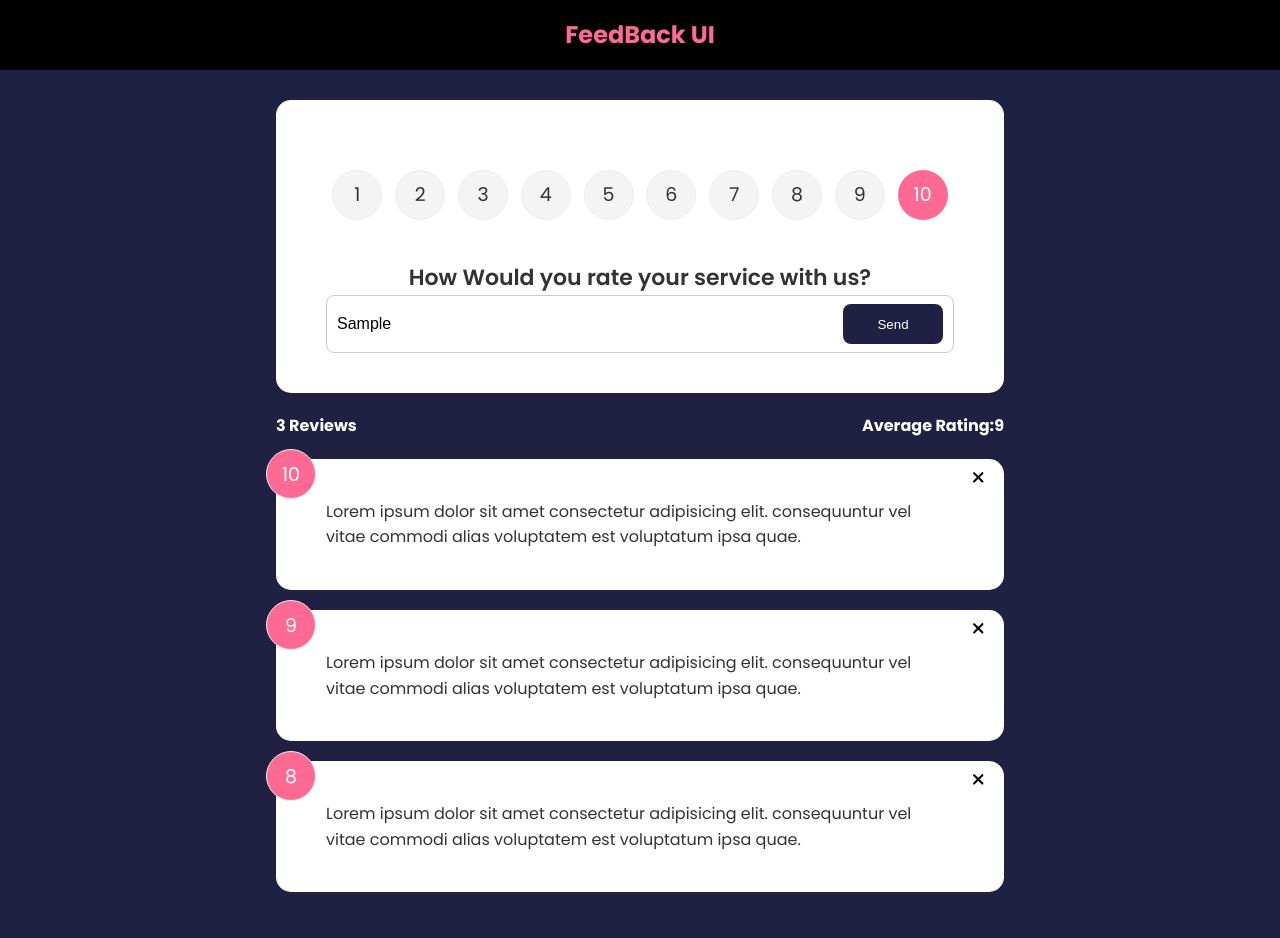
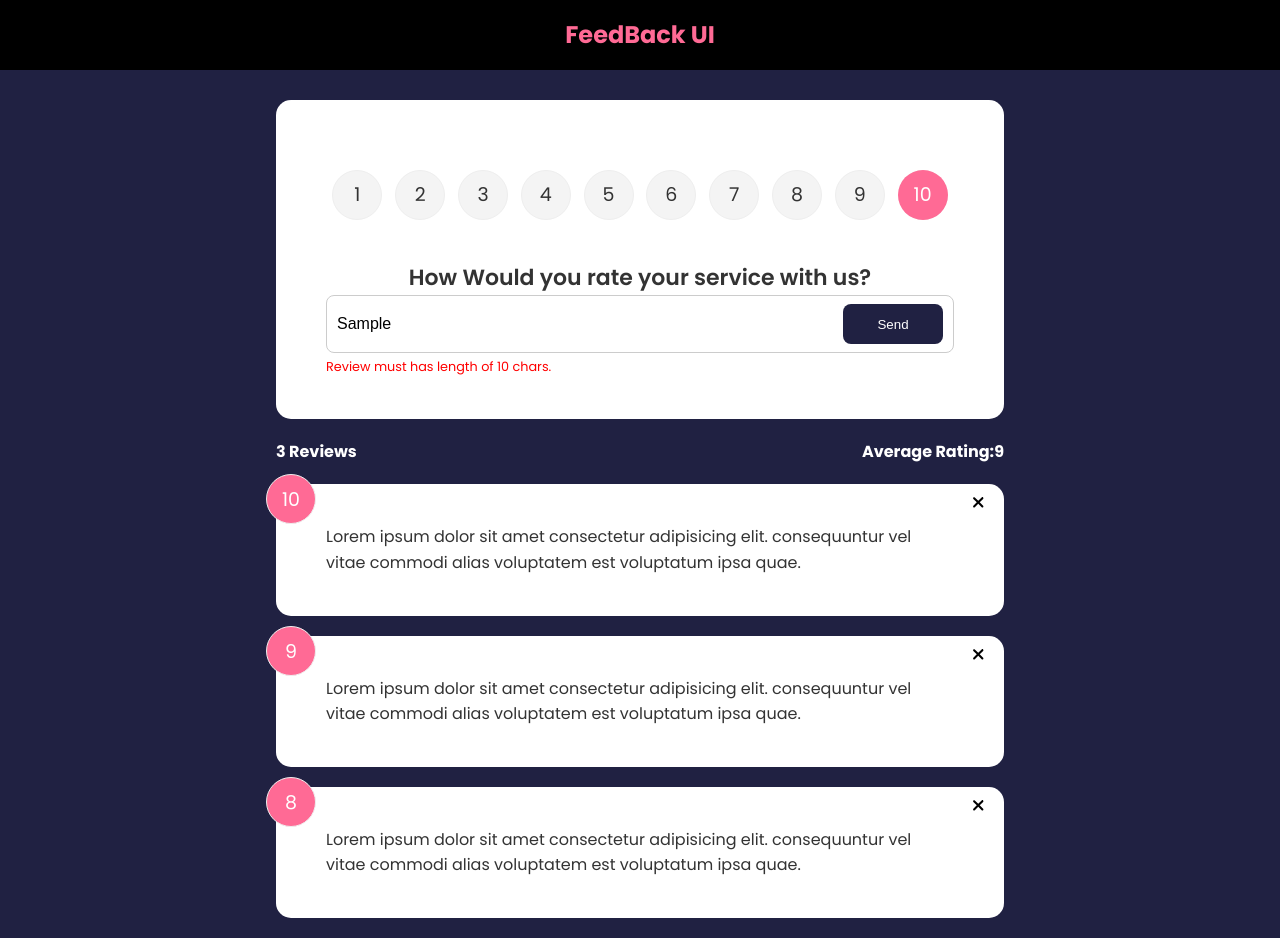
Before and after one commit to Muneeb-Aslam/feedback, a React (Vite) app: page / in a window 1280 px wide. Both pictures are taken after typing "Sample" into the empty fields and a click on the button "Send". Before the commit the page ends 912 px from the top, so only its background shows below. Built offline with nearby package versions, Linux system fonts and the light colour scheme.

Commit message:
error msg

```diff
--- a/src/App.css
+++ b/src/App.css
@@ -5,6 +5,13 @@
   margin: 0;
   padding: 0;
   list-style-type: none;
+}
+
+.msg{
+  color:red;
+  font-weight: 500;
+  font-size: .8rem;
+  width: 100%;
 }
 
 body {
--- a/src/components/feedbackform.tsx
+++ b/src/components/feedbackform.tsx
@@ -9,10 +9,13 @@
 const FeedbackForm: React.FC<props> = ({ add }) => {
   const [value, setValue] = useState<string>("");
   const [rating, setRating] = useState<number>(10);
-
-  const handleSubmit = (e:any) => {
+  const [msg, setMsg] = useState<string>("");
+  const handleSubmit = (e: any) => {
     e.preventDefault();
-    if (value.trim().length > 10) add({ value, rating });
+    if (value.trim().length > 10) {
+      setMsg("");
+      add({ value, rating });
+    } else setMsg("Review must has length of 10 chars.");
   };
   return (
     <div className="card">
@@ -34,6 +37,7 @@
             Send
           </button>
         </div>
+        {msg.length > 0 && <span className="msg">{msg}</span>}
       </form>
     </div>
   );
--- a/src/components/feedbackstat.tsx
+++ b/src/components/feedbackstat.tsx
@@ -7,11 +7,12 @@
       return acc + cur.rating;
     }, 0) / list.length;
 
-    average.toFixed(1)
+    const toFixed = (n:number, fixed:number) => ~~(Math.pow(10, fixed) * n) / Math.pow(10, fixed);
+    const updatedaverage = toFixed(average,2)
   return (
     <div className="feedback-stats">
       <h4>{list.length} Reviews</h4>
-      <h4>Average Rating:{average}</h4>
+      <h4>Average Rating:{updatedaverage}</h4>
     </div>
   );
 };
```
